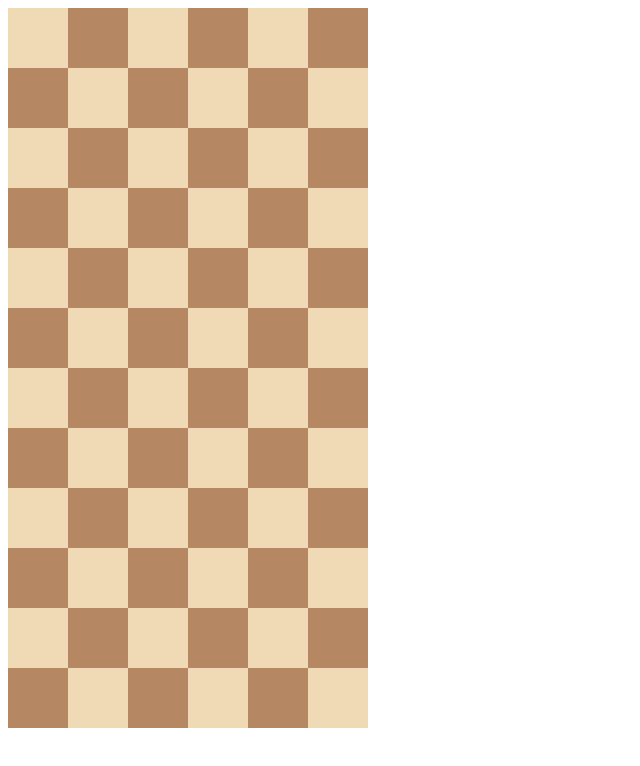
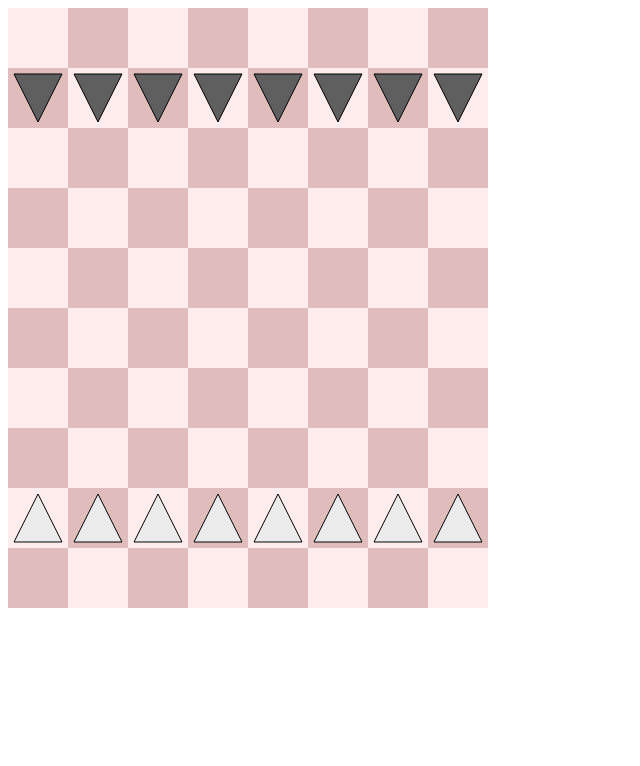
Before and after one commit to ctordo/cellquer, a website built with Vite: page index.html in a window 1280 px wide. Shown: the whole page, without its empty margins (0-640 px from the left). Built offline with nearby package versions, Linux system fonts and the light colour scheme.

Commit message:
Add pawns, piece selection, movement logic (static display)

```diff
--- a/index.html
+++ b/index.html
@@ -1,4 +1,17 @@
-<body>
-  <canvas id="game-canvas"></canvas>
-  <script type="module" src="/src/main.ts"></script>
-</body>
+<!DOCTYPE html>
+
+<html lang="en">
+
+  <head>
+    <meta charset="UTF-8" />
+    <meta name="viewport" content="width=device-width, initial-scale=1.0" />
+    <title>cellquer</title>
+    <link rel="icon" type="image/svg+xml" href="/favicon.svg" />
+  </head>
+
+  <body>
+    <canvas id="game-canvas"></canvas>
+    <script type="module" src="/src/main.ts"></script>
+  </body>
+
+</html>
--- /dev/null
+++ b/src/board.ts
@@ -0,0 +1,32 @@
+import {Piece, Pawn} from './pieces.ts';
+
+
+const ROWS = 10;
+const COLS = 8;
+
+const INITIAL_STATE = '......../pppppppp/......../......../......../......../......../......../PPPPPPPP/........';
+
+export class Board {
+    grid: (Piece | null)[][];
+
+    constructor(){
+        this.grid = this.parse(INITIAL_STATE);
+    }
+
+    private parse(state:string): (Piece | null)[][] {
+
+        const grid: (Piece | null)[][] = [];
+        const rows = state.split('/');
+        for (let r = 0; r < ROWS; r++){
+            const row: (Piece | null)[] = [];
+            for (let c = 0; c < COLS; c++){
+                const char = rows[r][c];
+                if (char === 'P') row.push(new Pawn('white', r, c));
+                else if (char === 'p') row.push(new Pawn('black', r, c));
+                else row.push(null);
+            }
+            grid.push(row);
+        }
+        return grid;
+    }
+}
--- a/src/main.ts
+++ b/src/main.ts
@@ -1,17 +1,45 @@
+import { Board } from './board';
+import { Renderer } from './renderer';
+import { Piece } from './pieces';
+import type { Move } from './pieces';
+
 const canvas = document.getElementById('game-canvas') as HTMLCanvasElement;
-const ctx = canvas.getContext('2d')!;
+const board = new Board();
+const renderer = new Renderer(canvas);
 
-// Draw a simple 6x12 grid
-const COLS = 6;
-const ROWS = 12;
-const CELL_SIZE = 60;
+let selectedPiece: Piece | null = null;
+let legalMoves: Move[] = [];
 
-canvas.width = COLS * CELL_SIZE;
-canvas.height = ROWS * CELL_SIZE;
+function redraw(): void {
+  renderer.draw(board, selectedPiece, legalMoves);
+}
 
-for (let row = 0; row < ROWS; row++) {
-  for (let col = 0; col < COLS; col++) {
-    ctx.fillStyle = (row + col) % 2 === 0 ? '#f0d9b5' : '#b58863';
-    ctx.fillRect(col * CELL_SIZE, row * CELL_SIZE, CELL_SIZE, CELL_SIZE);
+canvas.addEventListener('click', (event: MouseEvent) => {
+  const rect = canvas.getBoundingClientRect();
+  const col = Math.floor((event.clientX - rect.left) / 60);
+  const row = Math.floor((event.clientY - rect.top)  / 60);
+
+  const clicked = board.grid[row][col];
+
+  if (clicked !== null) {
+    if (clicked === selectedPiece){
+      selectedPiece = null;
+      legalMoves = [];
+    }
+    else{
+      // clicked on a piece — select it
+      selectedPiece = clicked;
+      legalMoves = clicked.getLegalMoves(board.grid);
+    }
+  } else {
+    // clicked on empty square — deselect
+    selectedPiece = null;
+    legalMoves = [];
   }
-}
+
+  redraw();
+});
+
+window.addEventListener('DOMContentLoaded', () => {
+  redraw();
+});
--- /dev/null
+++ b/src/pieces.ts
@@ -0,0 +1,70 @@
+export interface Move{
+    init: {row: number, col: number};
+    dest: {row: number, col: number};
+}
+
+export type Color = 'white' | 'black';
+
+export abstract class Piece {
+    readonly color: Color;
+    row: number;
+    col: number;
+
+    constructor(color:Color, row:number, col:number){
+        this.color = color;
+        this.row = row;
+        this.col = col;
+
+    }
+
+    abstract getLegalMoves(board: (Piece | null)[][]): Move[];
+
+    abstract draw(ctx: CanvasRenderingContext2D, cx: number, cy: number, cellSize: number): void;
+}
+
+export class Pawn extends Piece {
+    getLegalMoves(board: (Piece | null)[][]): Move[]{
+        const moves: Move[] = [];
+        const vertical_direction = this.color == 'white' ? -1 : 1;
+
+        for (let steps=1; steps<=2; steps++){
+            const target_row = this.row + steps * vertical_direction;
+            const target_col = this.col;
+
+            if (target_row < 0 || target_row > board.length) break;
+
+            if (board[target_row][target_col] !== null) break;
+
+            moves.push({
+                init: {row:this.row, col:this.col},
+                dest: {row:target_row, col:target_col},
+            });
+        }
+        return moves;
+    }
+
+    draw(ctx: CanvasRenderingContext2D, cx: number, cy: number, cellSize: number): void {
+      const size = cellSize * 0.4;
+
+      ctx.beginPath();
+      if (this.color === 'white') {
+        ctx.moveTo(cx, cy - size);
+        ctx.lineTo(cx + size, cy + size);
+        ctx.lineTo(cx - size, cy + size);
+      } else {
+        ctx.moveTo(cx, cy + size);
+        ctx.lineTo(cx + size, cy - size);
+        ctx.lineTo(cx - size, cy - size);
+      }
+      ctx.closePath();
+
+      ctx.fillStyle = this.color === 'white' ? '#ebebeb' : '#5f5f5f';
+      ctx.fill();
+
+      ctx.strokeStyle = '#000000';
+      ctx.lineWidth = 1;
+      ctx.stroke();
+    }
+
+
+}
--- /dev/null
+++ b/src/renderer.ts
@@ -0,0 +1,64 @@
+import { Board } from './board.ts'
+import { Piece } from './pieces.ts'
+import type { Move } from './pieces.ts'
+
+const CELL_SIZE = 60;
+const ROWS = 10;
+const COLS = 8;
+
+export class Renderer {
+
+    private ctx: CanvasRenderingContext2D;
+
+    constructor(canvas: HTMLCanvasElement){
+        this.ctx = canvas.getContext('2d')!;
+        canvas.width = COLS * CELL_SIZE;
+        canvas.height = ROWS * CELL_SIZE;
+    }
+
+    draw(board:Board, selected_piece: Piece | null, legal_moves: Move[]):void {
+        this.drawBoard(selected_piece, legal_moves);
+        this.drawPieces(board);
+    }
+
+
+    private drawBoard(selected_piece: Piece | null, legal_moves: Move[]): void {
+        for (let row = 0; row < ROWS; row++){
+            for (let col = 0; col < COLS; col++){
+
+                let parity = (row + col)%2 === 0;
+                let selection = (selected_piece && selected_piece.row === row && selected_piece.col === col);
+                let color = '#ffffff';
+                if (parity) color = !selection ? '#ffeded' : '#fcffa6';
+                else        color = !selection ? '#e1bcbc' : '#e7ea9a';
+
+                this.ctx.fillStyle = color;
+                this.ctx.fillRect(col * CELL_SIZE, row * CELL_SIZE, CELL_SIZE, CELL_SIZE);
+            }
+        }
+
+        for (const move of legal_moves){
+            const cx = move.dest.col * CELL_SIZE + CELL_SIZE/2;
+            const cy = move.dest.row * CELL_SIZE + CELL_SIZE/2;
+            this.ctx.beginPath();
+            this.ctx.arc(cx, cy, CELL_SIZE * 0.2, 0, Math.PI * 2);
+            this.ctx.fillStyle = 'rgba(0, 0, 0, 0.25)';
+            this.ctx.fill();
+        }
+    }
+
+    private drawPieces(board:Board): void {
+        for (let row = 0; row < ROWS; row++){
+            for (let col = 0; col < COLS; col++){
+                const piece = board.grid[row][col];
+                if (piece !== null){
+                    const cx = col * CELL_SIZE + CELL_SIZE/2;
+                    const cy = row * CELL_SIZE + CELL_SIZE/2;
+                    piece.draw(this.ctx, cx, cy, CELL_SIZE)
+                }
+            }
+        }
+    }
+
+
+}
```
